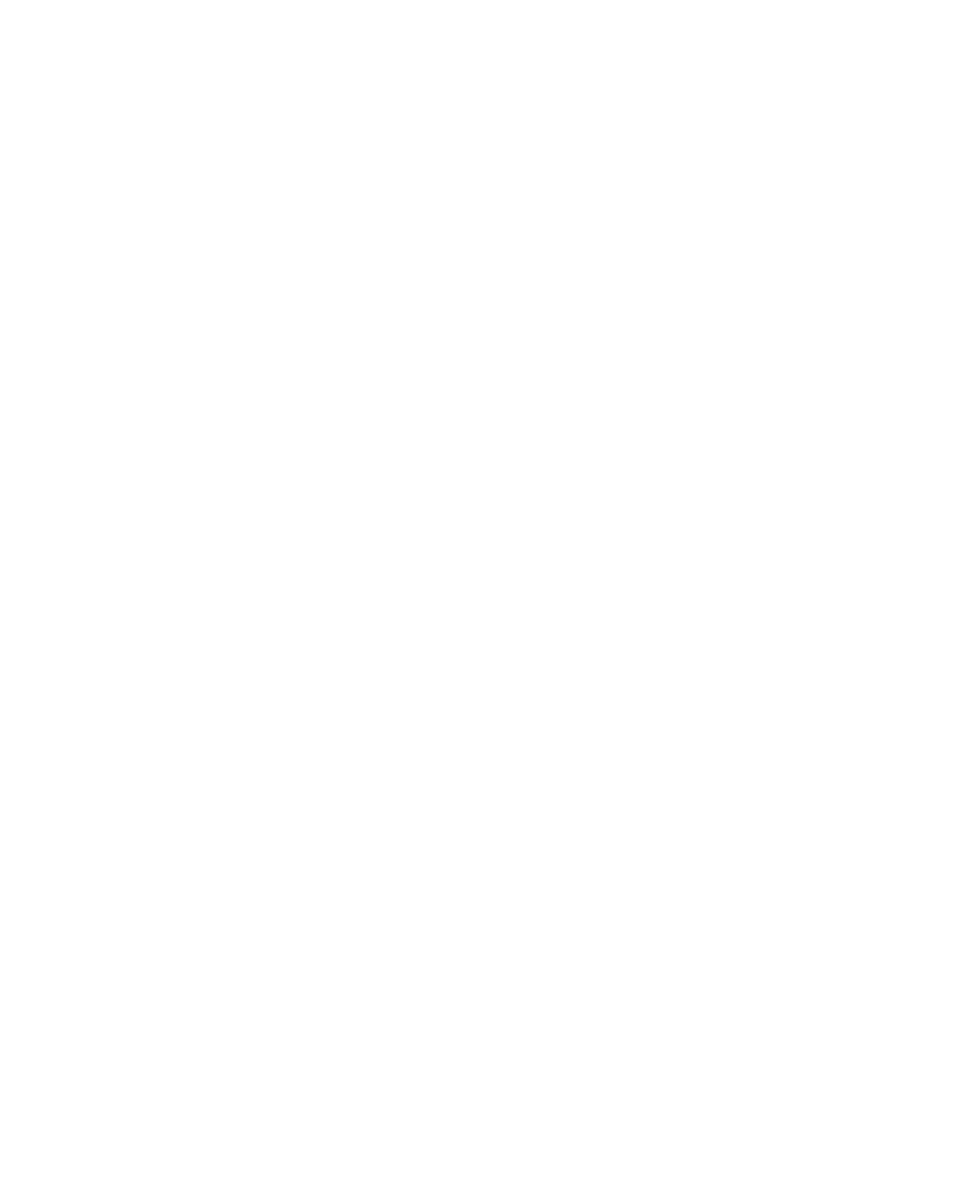
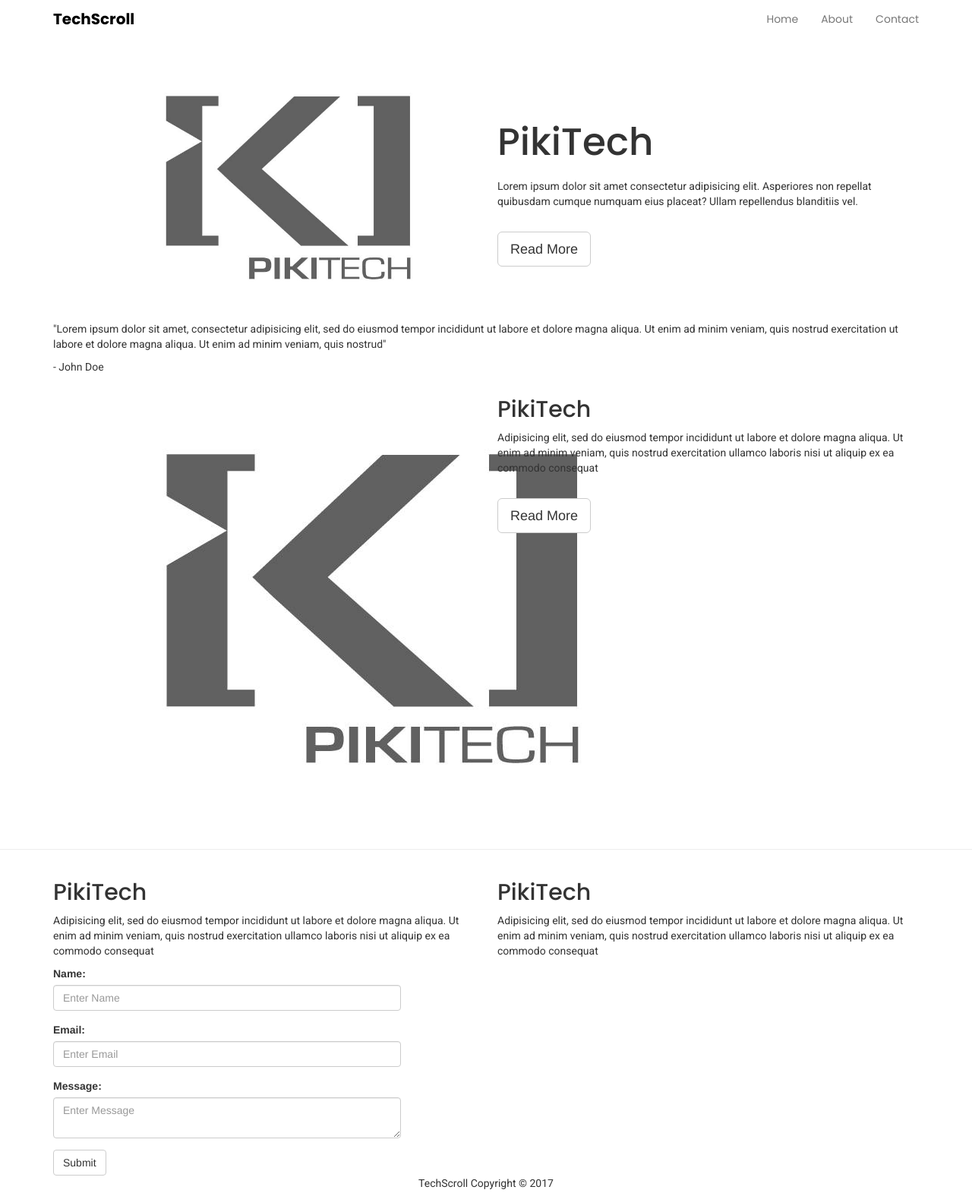
Before and after one commit to Piki-Tech/piki-tech, a plain HTML site: page index.html in a window 1280 px wide. Shown: the whole page at 76% size. Before the commit the page ends 800 px from the top, so only its background shows below. Drawn offline with nearby package versions, Linux system fonts and the light colour scheme.

Commit message:
set scroll reveal and stylng

```diff
--- a/css/style.css
+++ b/css/style.css
@@ -0,0 +1,37 @@
+body {
+  margin-top: 70px;
+}
+
+h1, h2, h3, h4, h5, h6 {
+  font-family: Poppins;
+}
+
+p {
+  font-family: Roboto;
+}
+
+.navbar-default {
+  background: #fff;
+  border: 0;
+  font-family: Poppins;
+}
+
+.navbar-brand {
+  font-size: 20px;
+  color: #000 !important;
+  font-weight: bold;
+}
+
+#showcase h1 {
+  font-size: 50px;
+  margin-bottom: 20px;
+}
+
+#showcase img {
+  width: 90%;
+  margin-left: 60px;
+}
+
+#showcase .showcase-right {
+  margin-top: 90px;
+}
--- a/index.html
+++ b/index.html
@@ -1,22 +1,193 @@
 <!DOCTYPE html>
-  <html lang="en">
-    <head>
-      <meta charset="UTF-8">
-      <meta name="viewport" content="width=device-width, initial-scale=1.0">
-      <meta http-equiv="X-UA-Compatible" content="ie=edge">
-      <title>Piki Tech Limited</title>
-      <link href="https://fonts.googleapis.com/css?family=Poppins:300,400,500,600,700%7CRoboto%7CJosefin+Sans:100,300,400,500" rel="stylesheet" type="text/css">
-      <link rel="stylesheet" href="https://stackpath.bootstrapcdn.com/bootstrap/4.3.1/css/bootstrap.min.css">
-      <link rel="stylesheet" href="css/style.css">
-      <script src="https://unpkg.com/scrollreveal"></script>
-    </head>
+<html>
+  <head>
+    <meta charset="utf-8">
+    <title>PikiTech</title>
+    <link href="https://fonts.googleapis.com/css?family=Poppins:300,400,500,600,700%7CRoboto%7CJosefin+Sans:100,300,400,500" rel="stylesheet" type="text/css">
+    <link rel="stylesheet" href="https://maxcdn.bootstrapcdn.com/bootstrap/3.3.7/css/bootstrap.min.css">
+    <link rel="stylesheet" href="css/style.css">
+    <script src="https://unpkg.com/scrollreveal/dist/scrollreveal.min.js"></script>
+  </head>
   <body>
+    <nav class="navbar navbar-default navbar-fixed-top">
+      <div class="container">
+        <div class="navbar-header">
+          <button type="button" class="navbar-toggle collapsed" data-toggle="collapse" data-target="#navbar" aria-expanded="false" aria-controls="navbar">
+            <span class="sr-only">Toggle navigation</span>
+            <span class="icon-bar"></span>
+            <span class="icon-bar"></span>
+            <span class="icon-bar"></span>
+          </button>
+          <a class="navbar-brand" href="#">TechScroll</a>
+        </div>
+        <div id="navbar" class="collapse navbar-collapse">
+          <ul class="nav navbar-nav navbar-right">
+            <li><a href="#showcase">Home</a></li>
+            <li><a href="#info1">About</a></li>
+            <li><a href="#contact">Contact</a></li>
+          </ul>
+        </div><!--/.nav-collapse -->
+      </div>
+    </nav>
+
+    <section id="showcase">
+      <div class="container">
+        <div class="row">
+          <div class="col-md-6 col-sm-6">
+            <div class="showcase-left">
+              <img src="img/piki-tech-logo.jpg">
+            </div>
+          </div>
+          <div class="col-md-6 col-sm-6">
+            <div class="showcase-right">
+              <h1>PikiTech</h1>
+              <p>Lorem ipsum dolor sit amet consectetur adipisicing elit. Asperiores non repellat quibusdam cumque numquam eius placeat? Ullam repellendus blanditiis vel.</p>
+            </div>
+            <br>
+            <a class="btn btn-default btn-lg showcase-btn">Read More</a>
+          </div>
+        </div>
+      </div>
+    </section>
+
+    <section id="testimonial">
+      <div class="container">
+        <p>"Lorem ipsum dolor sit amet, consectetur adipisicing elit, sed do eiusmod tempor incididunt ut labore et dolore magna aliqua. Ut enim ad minim veniam, quis nostrud exercitation ut labore et dolore magna aliqua. Ut enim ad minim veniam, quis nostrud"</p>
+        <p class="customer">- John Doe</p>
+      </div>
+    </section>
+
+    <section id="info1">
+      <div class="container">
+        <div class="row">
+          <div class="col-md-6 col-sm-6">
+            <div class="info-left">
+              <img src="img/piki-tech-logo.jpg">
+            </div>
+          </div>
+          <div class="col-md-6 col-sm-6">
+            <div class="info-right">
+              <h2>PikiTech</h2>
+              <p>Adipisicing elit, sed do eiusmod tempor incididunt ut labore et dolore magna aliqua. Ut enim ad minim veniam, quis nostrud exercitation ullamco laboris nisi ut aliquip ex ea commodo consequat</p>
+              <br>
+              <a class="btn btn-default btn-lg">Read More</a>
+            </div>
+          </div>
+        </div>
+      </div>
+    </section>
+    <hr>
+    <section id="info2">
+      <div class="container">
+        <div class="row">
+          <div class="col-md-6 col-sm-6">
+            <div class="info-left">
+              <h2>PikiTech</h2>
+              <p>Adipisicing elit, sed do eiusmod tempor incididunt ut labore et dolore magna aliqua. Ut enim ad minim veniam, quis nostrud exercitation ullamco laboris nisi ut aliquip ex ea commodo consequat</p>
+            </div>
+          </div>
+          <div class="col-md-6 col-sm-6">
+            <div class="info-right">
+              <h2>PikiTech</h2>
+              <p>Adipisicing elit, sed do eiusmod tempor incididunt ut labore et dolore magna aliqua. Ut enim ad minim veniam, quis nostrud exercitation ullamco laboris nisi ut aliquip ex ea commodo consequat</p>
+            </div>
+          </div>
+        </div>
+      </div>
+    </section>
+
+    <section id="contact">
+      <div class="container">
+        <div class="row">
+          <div class="col-md-5 col-sm-5">
+            <form>
+              <div class="form-group">
+                <label>Name: </label>
+                <input class="form-control" type="text" name="" value="" placeholder="Enter Name">
+              </div>
+              <div class="form-group">
+                <label>Email: </label>
+                <input class="form-control" type="text" name="" value="" placeholder="Enter Email">
+              </div>
+              <div class="form-group">
+                <label>Message: </label>
+                <textarea class="form-control" name="" value="" placeholder="Enter Message"></textarea>
+              </div>
+              <button class="btn btn-default">Submit</button>
+            </form>
+          </div>
+          <div class="col-md-7 col-sm-7">
+
+          </div>
+        </div>
+      </div>
+    </section>
+
+    <footer>
+      <p class="text-center">TechScroll Copyright &copy; 2017</p>
+    </footer>
 
     <script
-      src="https://code.jquery.com/jquery-3.4.1.js"
-      integrity="sha256-WpOohJOqMqqyKL9FccASB9O0KwACQJpFTUBLTYOVvVU="
-      crossorigin="anonymous">
+  src="https://code.jquery.com/jquery-3.2.1.js"
+  integrity="sha256-DZAnKJ/6XZ9si04Hgrsxu/8s717jcIzLy3oi35EouyE="
+  crossorigin="anonymous"></script>
+    <script src="https://maxcdn.bootstrapcdn.com/bootstrap/3.3.7/js/bootstrap.min.js"></script>
+
+    <script>
+        window.sr = ScrollReveal();
+        sr.reveal('.navbar', {
+          duration: 2000,
+          origin:'bottom'
+        });
+        sr.reveal('.showcase-left', {
+          duration: 2000,
+          origin:'top',
+          distance:'300px'
+        });
+        sr.reveal('.showcase-right', {
+          duration: 2000,
+          origin:'right',
+          distance:'300px'
+        });
+        sr.reveal('.showcase-btn', {
+          duration: 2000,
+          delay: 2000,
+          origin:'bottom'
+        });
+        sr.reveal('#testimonial div', {
+          duration: 2000,
+          origin:'bottom'
+        });
+        sr.reveal('.info-left', {
+          duration: 2000,
+          origin:'left',
+          distance:'300px',
+          viewFactor: 0.2
+        });
+        sr.reveal('.info-right', {
+          duration: 2000,
+          origin:'right',
+          distance:'300px',
+          viewFactor: 0.2
+        });
     </script>
-    <script src="https://stackpath.bootstrapcdn.com/bootstrap/4.3.1/js/bootstrap.min.js"></script>
+
+    <script>
+    $(function() {
+      // Smooth Scrolling
+      $('a[href*="#"]:not([href="#"])').click(function() {
+        if (location.pathname.replace(/^\//,'') == this.pathname.replace(/^\//,'') && location.hostname == this.hostname) {
+          var target = $(this.hash);
+          target = target.length ? target : $('[name=' + this.hash.slice(1) +']');
+          if (target.length) {
+            $('html, body').animate({
+              scrollTop: target.offset().top
+            }, 1000);
+            return false;
+          }
+        }
+      });
+    });
+    </script>
   </body>
 </html>
```
Also changed, not shown: img/piki-tech-logo.jpg (added).
